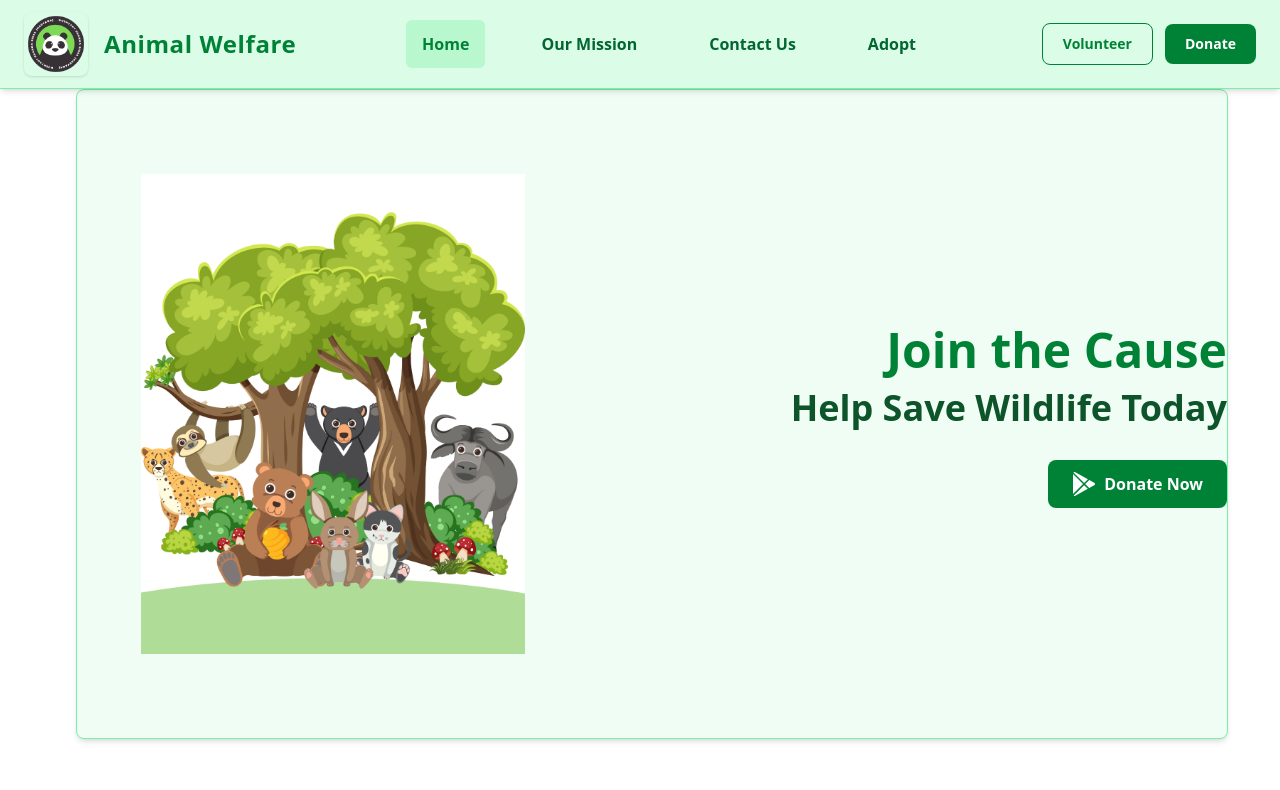
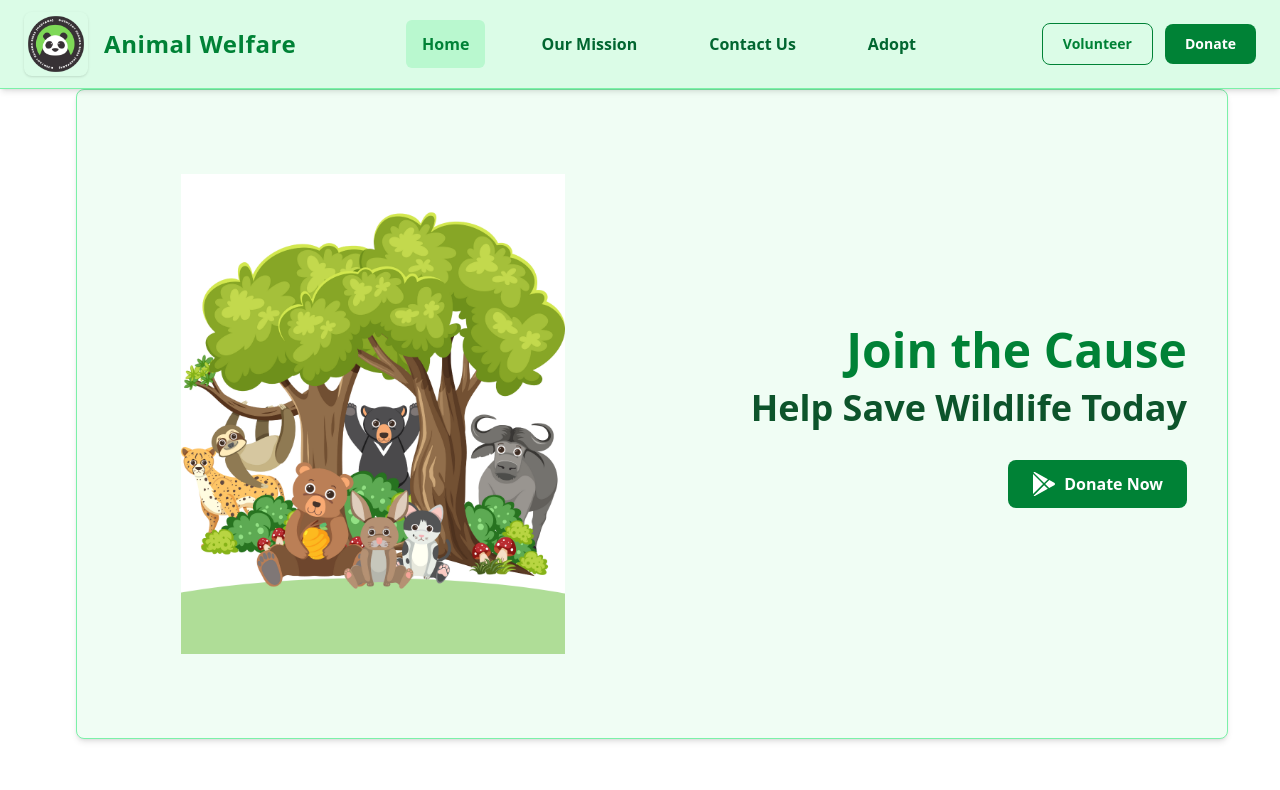
Before and after one commit to dushyantsharma460/Rounting-WildLife, a React (Vite) app: page / in a window 1280 px wide. Shown: the top 790 px of the page. Built offline with nearby package versions, Linux system fonts and the light colour scheme.

Commit message:
Update Home.jsx

```diff
--- a/src/components/Home/Home.jsx
+++ b/src/components/Home/Home.jsx
@@ -5,7 +5,7 @@ export default function Home() {
     return (
         <div className="mx-3 w-full max-w-7xl">
             {/* Hero Section */}
-            <aside className="relative bg-green-50 text-green-900 rounded-lg border border-green-300 overflow-hidden sm:mx-16 mx-2 sm:py-12 py-4 shadow-md min-h-[600px] sm:min-h-[650px] flex flex-col sm:flex-row items-center">
+            <aside className="relative bg-green-50 text-green-900 rounded-lg border border-green-300 overflow-hidden sm:mx-16 mx-2 sm:py-12 py-4 px-10 shadow-md min-h-[600px] sm:min-h-[650px] flex flex-col sm:flex-row items-center">
 
                 {/* Image on the left */}
                 <div className="flex-shrink-0 ms-4 sm:ms-16 mb-6 sm:mb-0">
```
